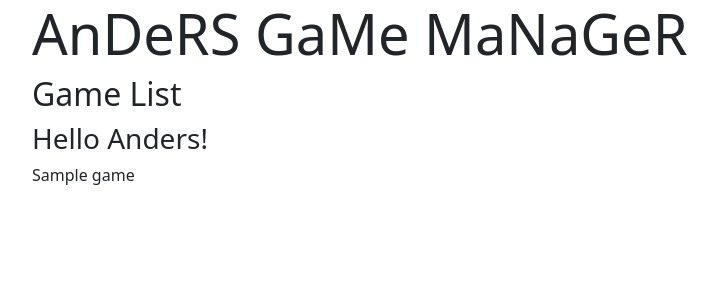
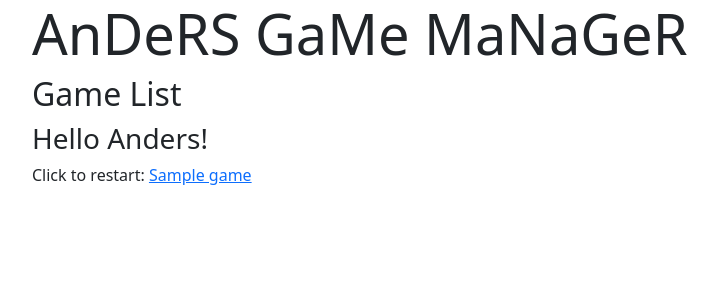
Before and after one commit to chrisjohnson00/k8s-game-manager, a Flask app: template flaskr/templates/app/list.html in a window 1280 px wide. Shown: the top 300 px of the page, without its empty margins (50-768 px from the left). Run offline with Flask 2, Linux system fonts and the light colour scheme; the template is opened without the code that fills it: most values are stand-ins (such as "Sample title", 1, 10 or a date in 2020).

Commit message:
feat: restart sts

```diff
--- a/flaskr/templates/app/list.html
+++ b/flaskr/templates/app/list.html
@@ -7,6 +7,6 @@
 {% block content %}
 <h3>Hello Anders!</h3>
 {% for game in games %}
-{{ game.name }}
+<p>Click to restart: <a href="restart">{{ game.name }}</a></p>
 {% endfor %}
 {% endblock %}
```
